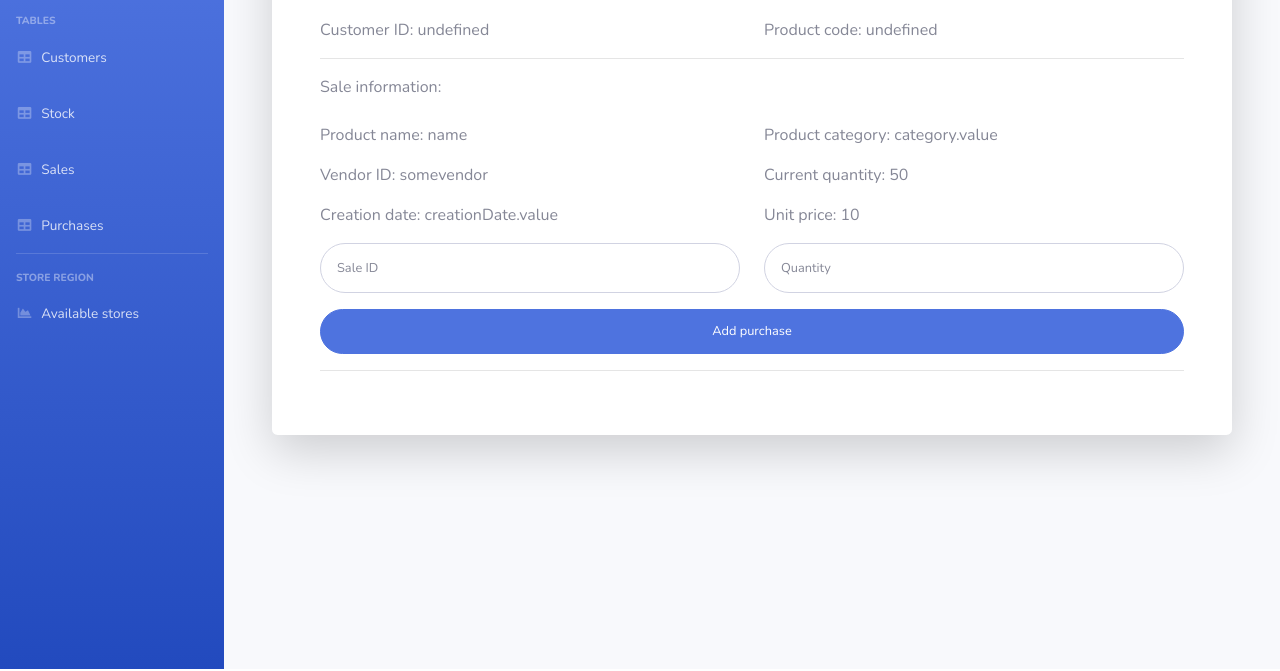
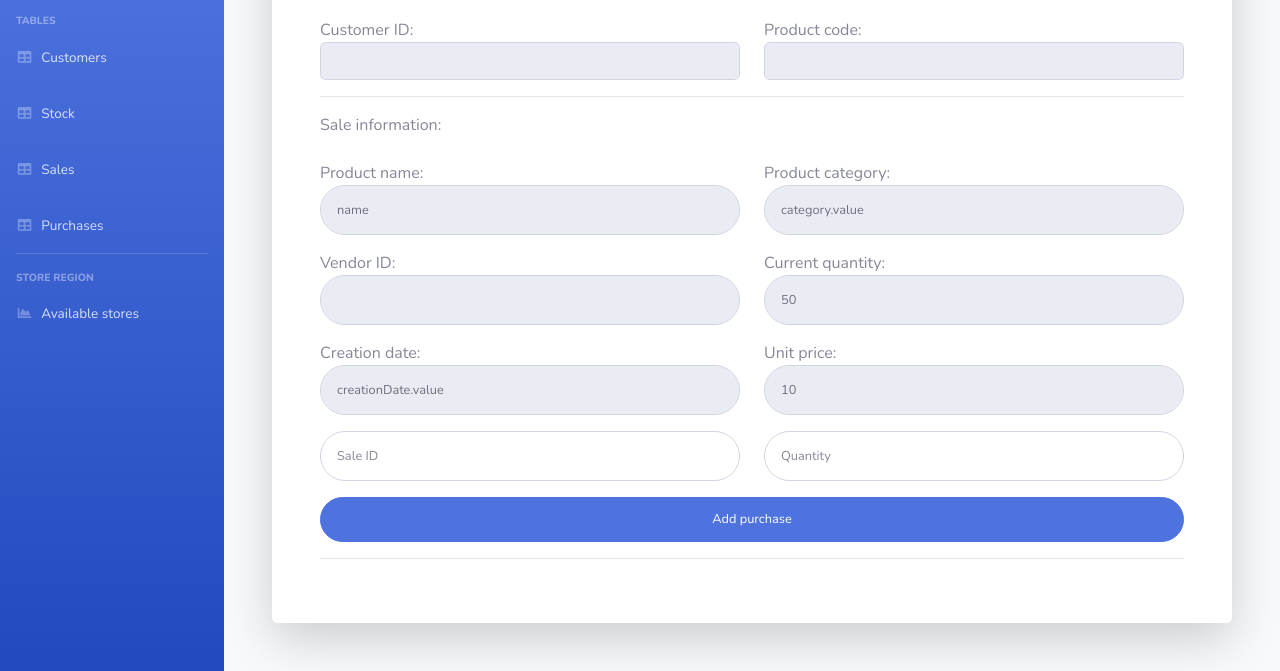
Before and after one commit to Sophiat-O/InventoryUI, a website: page startbootstrap-sb-admin-2-gh-pages/makesale.html in a window 1280 px wide. Shown: the part 131-802 px from the top of the page. Drawn offline with nearby package versions, Linux system fonts and the light colour scheme.

Commit message:
makesale updated

```diff
--- a/startbootstrap-sb-admin-2-gh-pages/makesale.html
+++ b/startbootstrap-sb-admin-2-gh-pages/makesale.html
@@ -121,10 +121,12 @@
                                             </div>
                                             <div class="form-group row">
                                                 <div class="col-sm-6 mb-3 mb-sm-0">
-                                                    Customer ID: <span id="customerID"></span>
+                                                    Customer ID: <input type="number" class="form-control form-control-user" id="customerID"
+                                                            disabled>
                                                 </div>
                                                 <div class="col-sm-6">
-                                                    Product code: <span id="productCode"></span>
+                                                    Product code: <input type="number" class="form-control form-control-user" id="productCode"
+                                                            disabled>
                                                 </div>
                                             </div>
                                             <hr>
@@ -132,26 +134,33 @@
                                                 <p class="mb-4">Sale information:</p>
                                                 <div class="form-group row">
                                                     <div class="col-sm-6 mb-3 mb-sm-0">
-                                                        Product name: <span id="name"></span>
+
+                                                        Product name: <input type="text" class="form-control form-control-user" id="name"
+                                                        disabled>
                                                     </div>
                                                     <div class="col-sm-6">
-                                                        Product category: <span id="category"></span>
+                                                        Product category: <input type="text" class="form-control form-control-user" id="category"
+                                                        disabled>
                                                     </div>
                                                 </div>
                                                 <div class="form-group row">
                                                     <div class="col-sm-6 mb-3 mb-sm-0">
-                                                        Vendor ID: <span id="vendor"></span>
+                                                        Vendor ID: <input type="number" class="form-control form-control-user" id="vendor"
+                                                        disabled>
                                                     </div>
                                                     <div class="col-sm-6">
-                                                        Current quantity: <span id="qty"></span>
+                                                        Current quantity: <input type="number" class="form-control form-control-user" id="qty"
+                                                        disabled>
                                                     </div>
                                                 </div>
                                                 <div class="form-group row">
                                                     <div class="col-sm-6">
-                                                        Creation date: <span id="creationDate"></span>
+                                                        Creation date: <input type="text" class="form-control form-control-user" id="creationDate"
+                                                        disabled>
                                                     </div>
                                                     <div class="col-sm-6">
-                                                        Unit price: <span id="price"></span>
+                                                        Unit price: <input type="number" class="form-control form-control-user" id="price"
+                                                        disabled>
                                                     </div>
                                                 </div>
                                                 <div class="form-group row">
@@ -202,14 +211,12 @@
                            "vendors": "somevendor"
                       }
                                                         console.log(data);
-                                                        document.getElementById("price").innerHTML = data.price;
-                                                        document.getElementById("vendor").innerHTML = data.vendors;
-                                                        document.getElementById("qty").innerHTML = data.quantity;
-                                                        document.getElementById("name").innerHTML = data.name;
-                                                        document.getElementById("category").innerHTML = data.category;
-                                                        document.getElementById("creationDate").innerHTML = data.creationDate;
-
-
+                                                        document.getElementById("price").setAttribute('value',data.price);
+                                                        document.getElementById("vendor").setAttribute('value',data.vendors);
+                                                        document.getElementById("qty").setAttribute('value',data.quantity);
+                                                        document.getElementById("name").setAttribute('value',data.name);
+                                                        document.getElementById("category").setAttribute('value',data.category);
+                                                        document.getElementById("creationDate").setAttribute('value',data.creationDate);
 
         </script>
 
```
Also changed, not shown: startbootstrap-sb-admin-2-gh-pages/newpurchase.html (+1 -0 lines).
